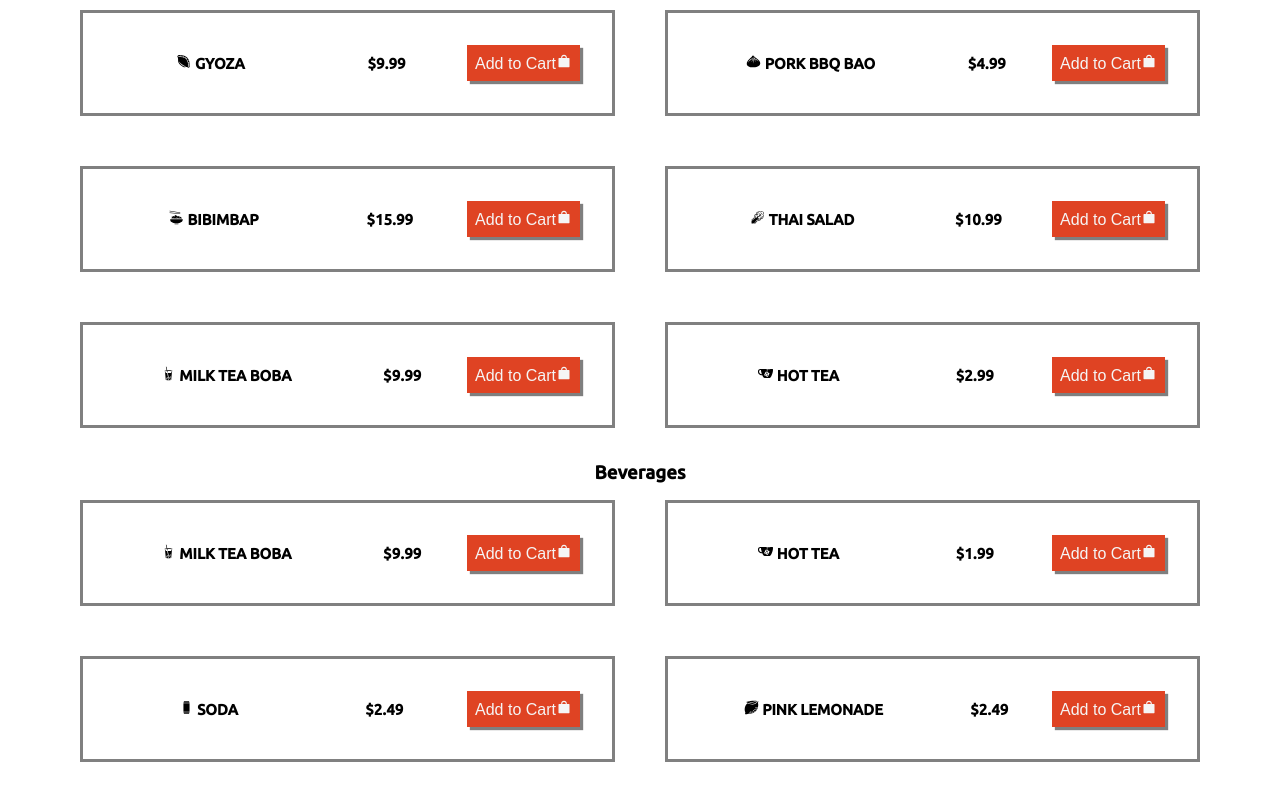
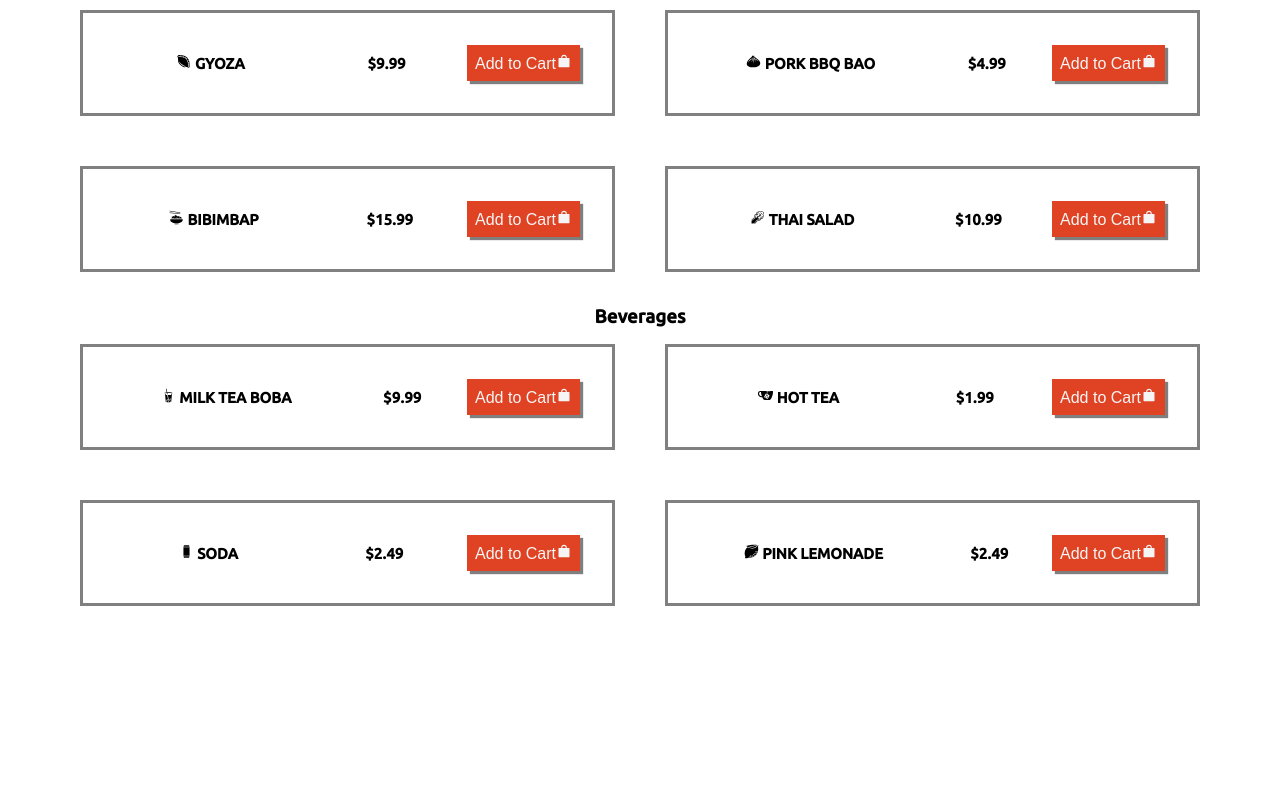
Before and after one commit to eafrancisco04/workshop-122, a React (Vite) app: page / in a window 1280 px wide. Shown: the part 808-1608 px from the top of the page. After the commit the page ends 1494 px from the top, so only its background shows below. Built offline with nearby package versions, Linux system fonts and the light colour scheme.

Commit message:
remove items from menu

```diff
--- a/src/pages/Products.jsx
+++ b/src/pages/Products.jsx
@@ -20,8 +20,6 @@ function Products() {
         {name: "Pork BBQ Bao", price: 4.99, icon: <GiDumplingBao/>},
         {name: "Bibimbap", price: 15.99, icon: <GiBowlOfRice/>},
         {name: "Thai Salad", price: 10.99, icon: <GiBokChoy/>},
-        {name: "Milk Tea Boba", price: 9.99, icon: <GiBoba/>},
-        {name: "Hot Tea", price: 2.99, icon: <SiGitea/>},
     ]
 
     const drinks = [
```
